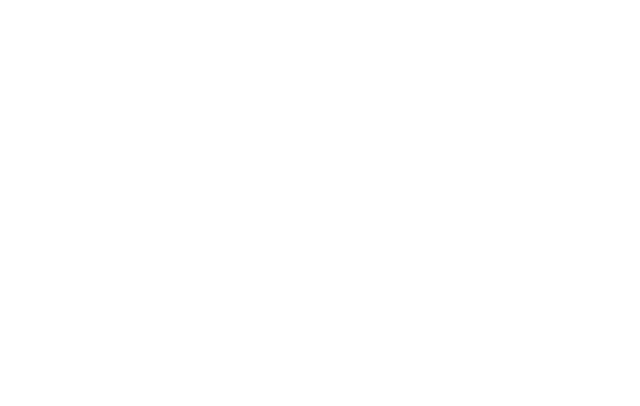
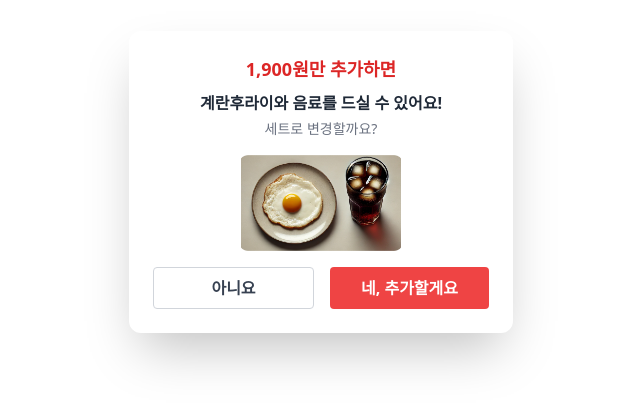
Before and after one commit to ds-sujin/Dark_pattern_Detection, a React (Create React App) app in the folder kiosk/client/: page /set in a window 1280 px wide. Before the commit this address had no page. Shown: the part 218-624 px from the top of the page, without its empty margins (319-959 px from the left). Built offline with nearby package versions, Linux system fonts and the light colour scheme.

Commit message:
세트 메뉴 추가 팝업창 완료

```diff
--- a/kiosk/client/src/App.js
+++ b/kiosk/client/src/App.js
@@ -2,6 +2,7 @@
 import { BrowserRouter, Routes, Route } from 'react-router-dom';
 import StartPage from './pages/StartPage';
 import MenuListPage from './pages/MenuListPage';
+import SetPage from './pages/SetPage';
 
 function App() {
   return (
@@ -9,6 +10,7 @@
       <Routes>
         <Route path="/" element={<StartPage />} />
         <Route path="/menu" element={<MenuListPage />} />
+        <Route path="/set" element={<SetPage />} />
       </Routes>
     </BrowserRouter>
   );
--- a/kiosk/client/src/pages/MenuListPage.js
+++ b/kiosk/client/src/pages/MenuListPage.js
@@ -1,6 +1,7 @@
 import React, { useState, useEffect } from 'react';
 import { useNavigate } from 'react-router-dom';
 import { logClick } from '../api';
+import SetPage from './SetPage'; // ✅ SetPage를 팝업 컴포넌트로 import
 
 const menuData = [
   { name: '된장찌개', price: 8000, image: '/menu1.jpg' },
@@ -9,7 +10,7 @@
   { name: '라볶이', price: 8000, image: '/menu4.jpg', soldOut: true },
   { name: '광운 김밥', price: 3000, image: '/menu5.jpg' },
   { name: '돈까스', price: 10000, image: '/menu6.jpg' },
-  { name: '닭볶음탕', price: 12000, image: '/menu7.jpg', soldOut: true  },
+  { name: '닭볶음탕', price: 12000, image: '/menu7.jpg', soldOut: true },
   { name: '공기밥 추가', price: 1000, image: '/menu8.jpg' },
 ];
 
@@ -17,6 +18,7 @@
   const navigate = useNavigate();
   const [selected, setSelected] = useState([]);
   const [timeLeft, setTimeLeft] = useState(600); // 10분
+  const [showSetPopup, setShowSetPage] = useState(false); // ✅ 팝업 표시 여부 상태
 
   useEffect(() => {
     const interval = setInterval(() => {
@@ -56,7 +58,7 @@
   const total = selected.reduce((sum, item) => sum + item.price * item.quantity, 0);
 
   return (
-    <div className="flex flex-col h-screen">
+    <div className="relative flex flex-col h-screen"> {/* ✅ relative 추가! */}
       {/* 상단 고정 영역 */}
       <div className="p-4 shrink-0 bg-gray-100">
         <div className="flex justify-center items-center mb-2">
@@ -81,7 +83,9 @@
           {menuData.map((item, index) => (
             <div
               key={index}
-              className={`border rounded-lg p-2 text-center ${item.soldOut ? 'opacity-40' : 'cursor-pointer hover:shadow-md'}`}
+              className={`border rounded-lg p-2 text-center ${
+                item.soldOut ? 'opacity-40' : 'cursor-pointer hover:shadow-md'
+              }`}
               onClick={() => !item.soldOut && handleSelect(item)}
             >
               <img src={item.image} alt={item.name} className="w-full h-24 object-cover rounded" />
@@ -101,7 +105,9 @@
             <div key={i} className="flex justify-between items-center mb-1">
               <span>{item.name}</span>
               <div className="flex items-center gap-2">
-                <span className="text-red-600 font-bold">{item.quantity} × {item.price.toLocaleString()}원</span>
+                <span className="text-red-600 font-bold">
+                  {item.quantity} × {item.price.toLocaleString()}원
+                </span>
               </div>
             </div>
           ))}
@@ -109,11 +115,26 @@
         <div className="text-right">
           <p className="font-semibold mb-2">총 결제금액</p>
           <p className="text-xl font-bold">{total.toLocaleString()}원</p>
-          <button className="bg-red-500 hover:bg-red-600 text-white font-bold py-2 px-6 mt-2 rounded disabled:opacity-50" disabled={total === 0}>
+          <button
+            className="bg-red-500 hover:bg-red-600 text-white font-bold py-2 px-6 mt-2 rounded disabled:opacity-50"
+            disabled={total === 0}
+            onClick={() => setShowSetPage(true)} // ✅ 팝업 열기
+          >
             결제
           </button>
         </div>
       </div>
+
+      {/* ✅ 팝업 조건부 렌더링 */}
+      {showSetPopup && (
+        <SetPage
+          onClose={() => setShowSetPage(false)}
+          onConfirm={() => {
+            setShowSetPage(false);
+            navigate('/complete'); // TODO: 주문 완료 페이지
+          }}
+        />
+      )}
     </div>
   );
 }
--- /dev/null
+++ b/kiosk/client/src/pages/SetPage.js
@@ -0,0 +1,32 @@
+import React from 'react';
+
+const SetPage = ({ onClose, onConfirm }) => {
+  return (
+    <div className="absolute top-0 left-0 w-full h-full flex items-center justify-center z-50 bg-white bg-opacity-0 backdrop-blur-sm">
+      <div className="bg-white rounded-xl p-6 text-center max-w-sm w-full shadow-2xl">
+        <h2 className="text-lg font-bold mb-2 text-red-600">1,900원만 추가하면</h2>
+        <p className="font-semibold text-gray-800 mb-1">계란후라이와 음료를 드실 수 있어요!</p>
+        <p className="text-sm text-gray-500 mb-4">세트로 변경할까요?</p>
+        <div className="flex justify-center mb-4">
+          <img src="/set.jpg" alt="세트 구성" className="w-40 h-24 object-cover rounded" />
+        </div>
+        <div className="flex justify-between gap-4">
+          <button
+            onClick={onClose}
+            className="flex-1 border border-gray-300 text-gray-700 font-semibold py-2 rounded hover:bg-gray-100"
+          >
+            아니요
+          </button>
+          <button
+            onClick={onConfirm}
+            className="flex-1 bg-red-500 text-white font-semibold py-2 rounded hover:bg-red-600"
+          >
+            네, 추가할게요
+          </button>
+        </div>
+      </div>
+    </div>
+  );
+};
+
+export default SetPage;
```
Also changed, not shown: kiosk/client/public/set.jpg (added).
